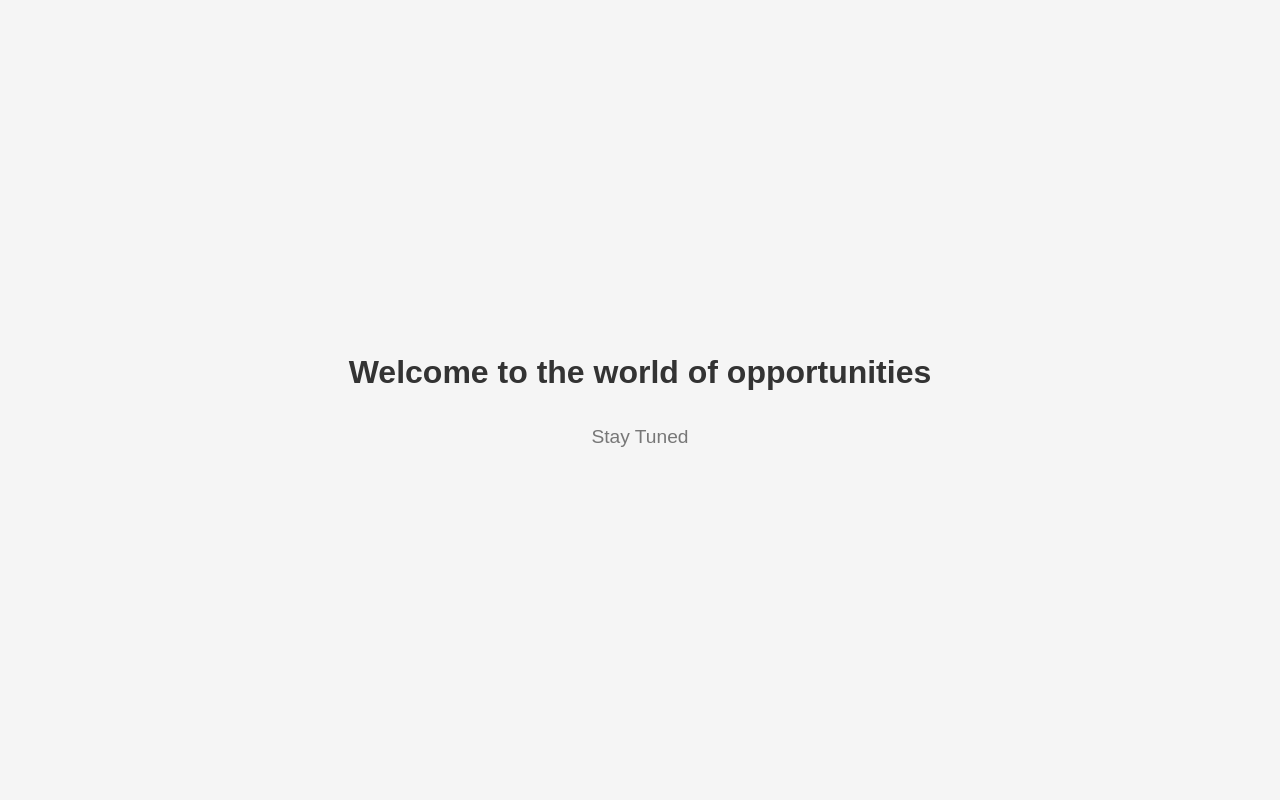
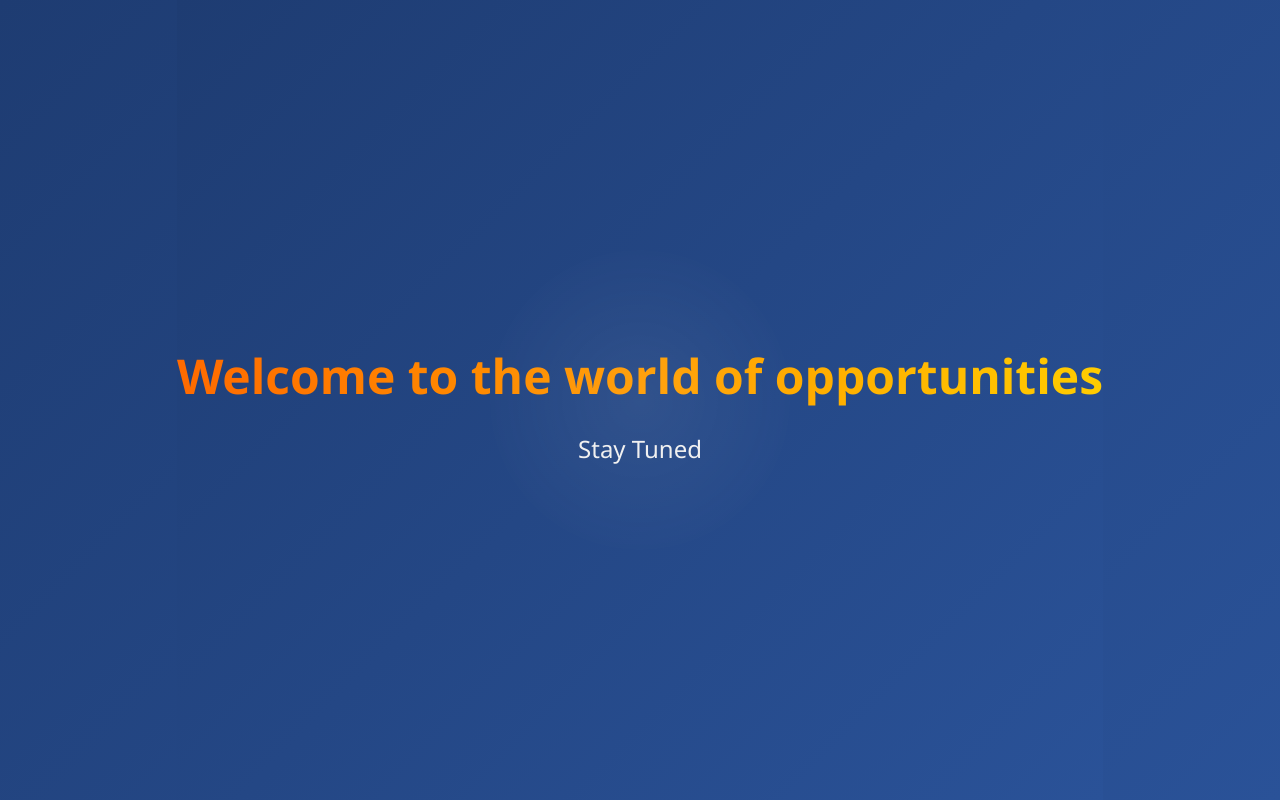
Before and after one commit to AbdulJaleel-UA/investor, a plain HTML site: page index.html in a window 1280 px wide. Drawn offline with Linux system fonts and the light colour scheme.

Commit message:
Update index.html

```diff
--- a/index.html
+++ b/index.html
@@ -1,40 +1,71 @@
 <!DOCTYPE html>
 <html lang="en">
 <head>
-  <meta charset="UTF-8">
-  <meta name="viewport" content="width=device-width, initial-scale=1">
-  <title>Coming Soon</title>
+  <meta charset="UTF-8" />
+  <meta name="viewport" content="width=device-width, initial-scale=1.0"/>
+  <title>Investor Market - UAE</title>
   <style>
     html, body {
+      height: 100%;
       margin: 0;
-      padding: 0;
-      height: 100%;
-      font-family: Arial, sans-serif;
-      background: #f5f5f5;
+      font-family: 'Segoe UI', sans-serif;
+      background: linear-gradient(135deg, #1e3c72, #2a5298);
+      display: flex;
+      justify-content: center;
+      align-items: center;
+      overflow: hidden;
+      color: #fff;
     }
 
     .container {
-      display: flex;
-      align-items: center;
-      justify-content: center;
-      height: 100%;
       text-align: center;
-      flex-direction: column;
-      color: #333;
+      animation: fadeIn 2s ease-out;
     }
 
     h1 {
-      font-size: 2em;
-      margin-bottom: 0.5em;
+      font-size: 3em;
+      background: linear-gradient(90deg, #ff6a00, #ffcc00);
+      -webkit-background-clip: text;
+      -webkit-text-fill-color: transparent;
+      animation: slideUp 1.5s ease-out;
+      margin-bottom: 20px;
     }
 
     p {
-      font-size: 1.2em;
-      color: #777;
+      font-size: 1.5em;
+      color: #f0f0f0;
+      animation: slideUp 2s ease-out;
+    }
+
+    @keyframes fadeIn {
+      0% { opacity: 0; transform: scale(0.95); }
+      100% { opacity: 1; transform: scale(1); }
+    }
+
+    @keyframes slideUp {
+      0% { opacity: 0; transform: translateY(30px); }
+      100% { opacity: 1; transform: translateY(0); }
+    }
+
+    /* Optional glowing ring */
+    .glow-circle {
+      position: absolute;
+      width: 300px;
+      height: 300px;
+      border-radius: 50%;
+      background: radial-gradient(circle, rgba(255,255,255,0.15) 0%, transparent 80%);
+      animation: pulse 5s infinite ease-in-out;
+    }
+
+    @keyframes pulse {
+      0% { transform: scale(1); opacity: 0.4; }
+      50% { transform: scale(1.1); opacity: 0.6; }
+      100% { transform: scale(1); opacity: 0.4; }
     }
   </style>
 </head>
 <body>
+  <div class="glow-circle"></div>
   <div class="container">
     <h1>Welcome to the world of opportunities</h1>
     <p>Stay Tuned</p>
```
